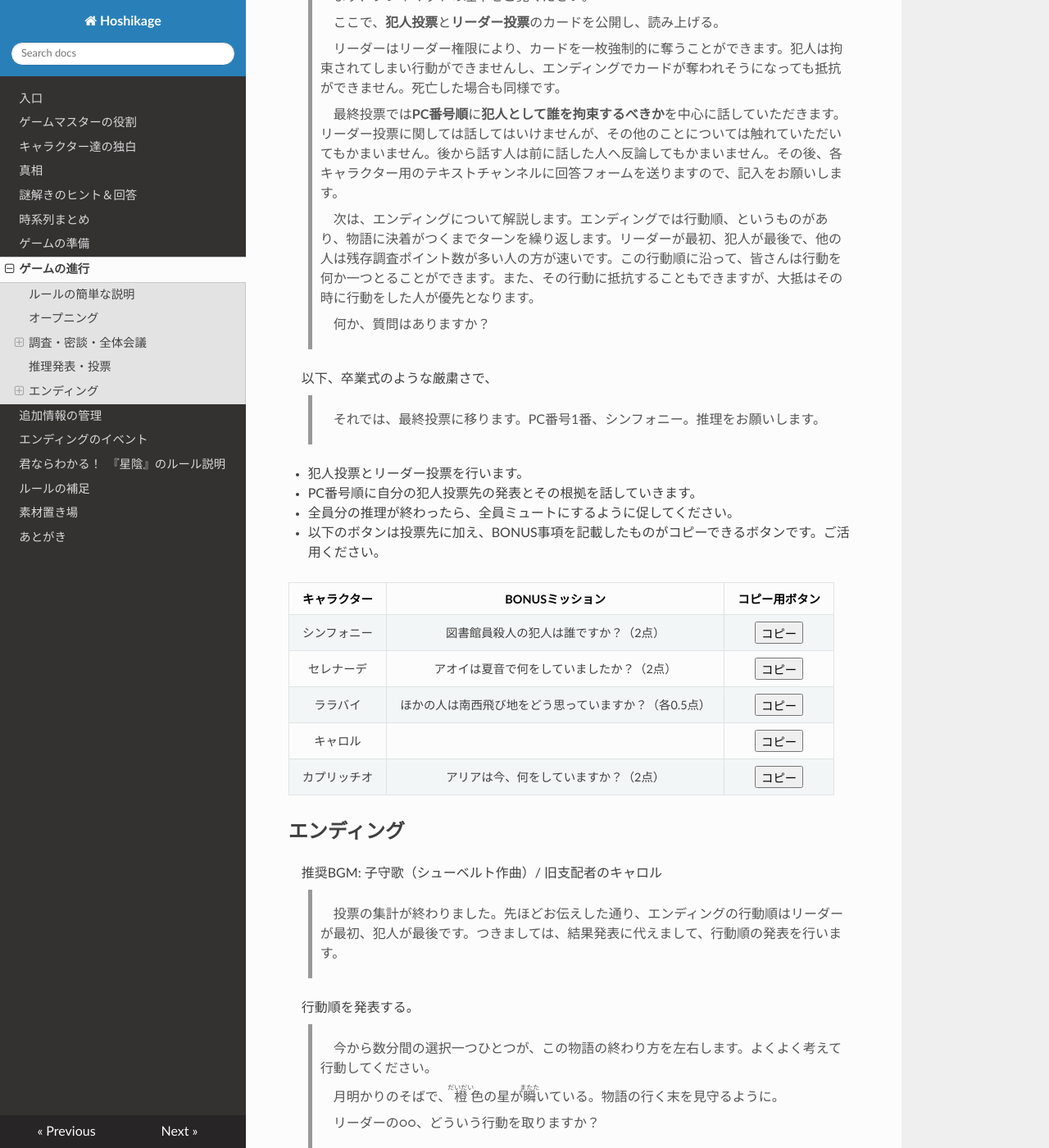
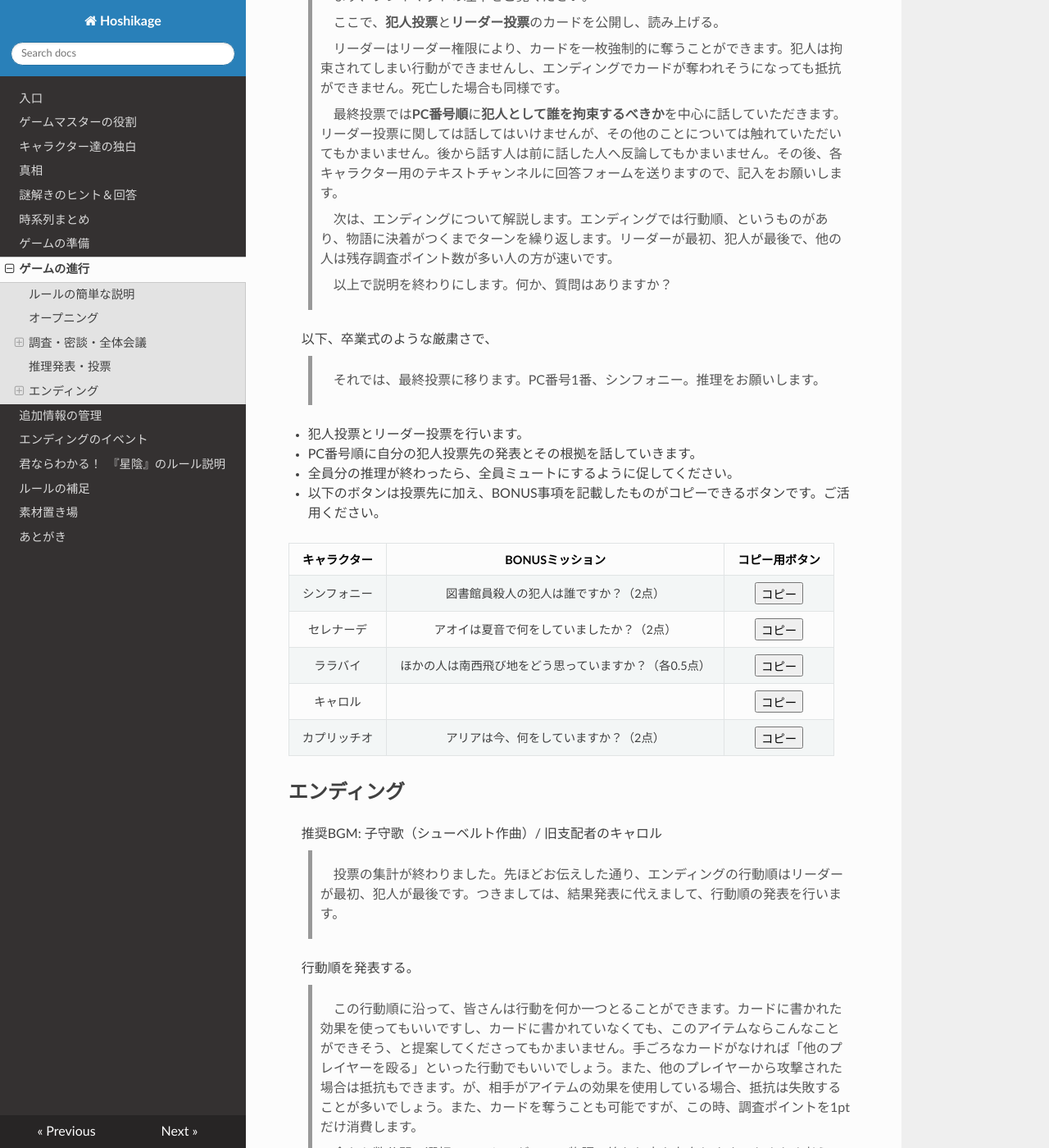
Before and after one commit to KTakahiro1729/Hoshikage, an MkDocs documentation site: the page built from docs/Moderator.md, in a window 1280 px wide and 1400 px high, scrolled down 3145 px. Shown: the whole window at 82% size. Built offline with MkDocs 1.6.1, drawn with Linux system fonts in a browser that asks for light colours; nearby versions of some CDN libraries.

Commit message:
add and move explanation

```diff
--- a/docs/Moderator.md
+++ b/docs/Moderator.md
@@ -95,9 +95,9 @@ PC番号順に、「誰が調査組（2人）に行き、誰が居残り組（3
 
 > 最終投票では**PC番号順**に**犯人として誰を拘束するべきか**を中心に話していただきます。リーダー投票に関しては話してはいけませんが、その他のことについては触れていただいてもかまいません。後から話す人は前に話した人へ反論してもかまいません。その後、各キャラクター用のテキストチャンネルに回答フォームを送りますので、記入をお願いします。
 
-> 次は、エンディングについて解説します。エンディングでは行動順、というものがあり、物語に決着がつくまでターンを繰り返します。リーダーが最初、犯人が最後で、他の人は残存調査ポイント数が多い人の方が速いです。この行動順に沿って、皆さんは行動を何か一つとることができます。また、その行動に抵抗することもできますが、大抵はその時に行動をした人が優先となります。
+> 次は、エンディングについて解説します。エンディングでは行動順、というものがあり、物語に決着がつくまでターンを繰り返します。リーダーが最初、犯人が最後で、他の人は残存調査ポイント数が多い人の方が速いです。
 
-> 何か、質問はありますか？
+> 以上で説明を終わりにします。何か、質問はありますか？
 
 以下、卒業式のような厳粛さで、
 
@@ -182,6 +182,8 @@ function copyhidden(name){
 
 行動順を発表する。
 
+> この行動順に沿って、皆さんは行動を何か一つとることができます。カードに書かれた効果を使ってもいいですし、カードに書かれていなくても、このアイテムならこんなことができそう、と提案してくださってもかまいません。手ごろなカードがなければ「他のプレイヤーを殴る」といった行動でもいいでしょう。また、他のプレイヤーから攻撃された場合は抵抗もできます。が、相手がアイテムの効果を使用している場合、抵抗は失敗することが多いでしょう。また、カードを奪うことも可能ですが、この時、調査ポイントを1ptだけ消費します。
+
 > 今から数分間の選択一つひとつが、この物語の終わり方を左右します。よくよく考えて行動してください。
 
 > 月明かりのそばで、<ruby>橙<rp>（</rp><rt>だいだい</rt><rp>）</rp></ruby>色の星が<ruby>瞬<rp>（</rp><rt>またた</rt><rp>）</rp></ruby>いている。物語の行く末を見守るように。
```
